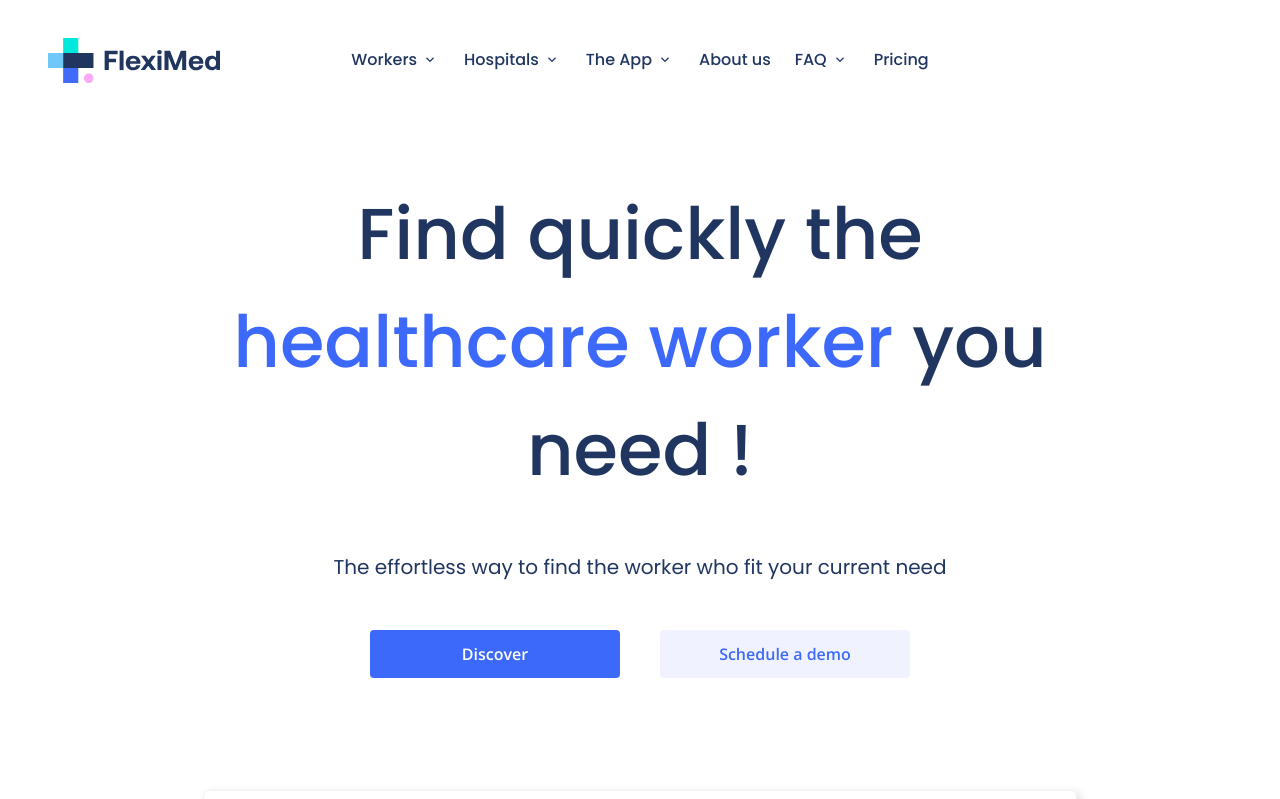
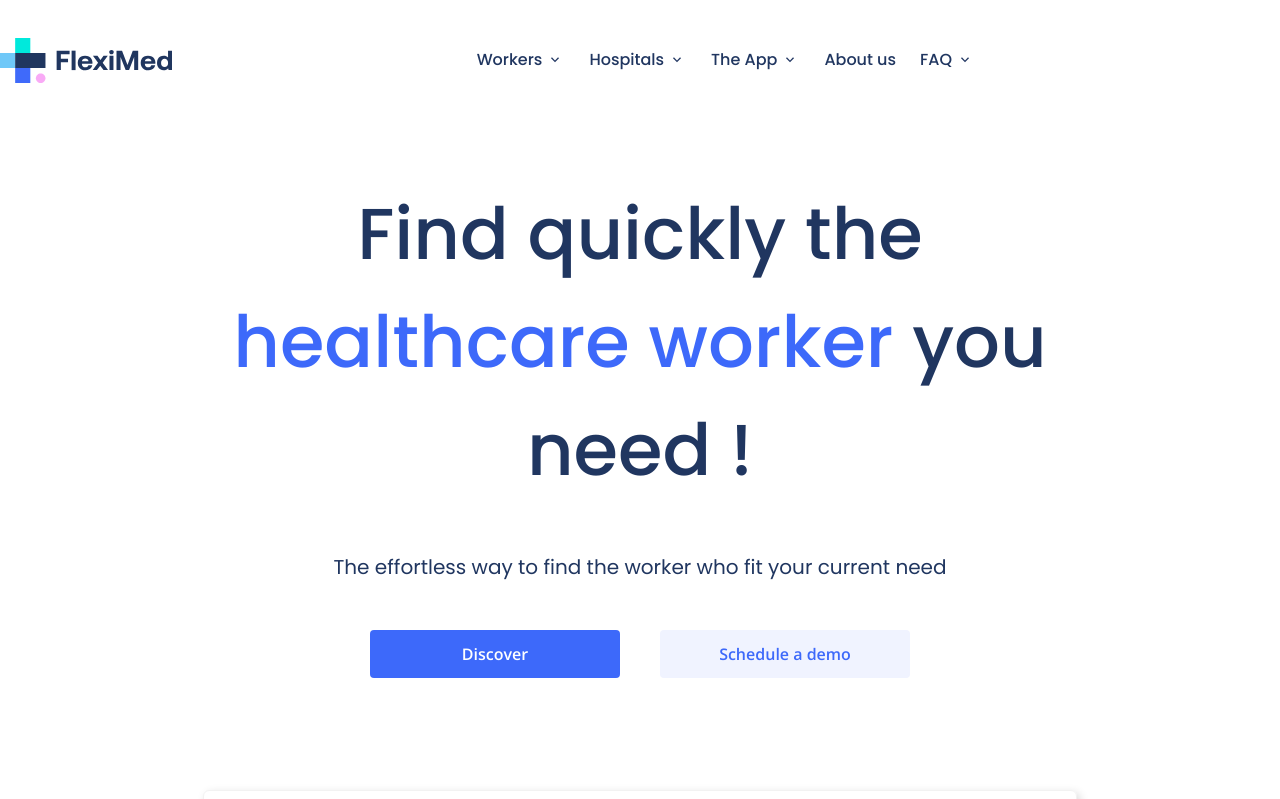
Before and after one commit to WandoCode/my-saas, a Next.js app: page / in a window 1280 px wide. Shown: the top 799 px of the page. Built offline with nearby package versions, Linux system fonts and the light colour scheme.

Commit message:
Remove the pricing page

```diff
--- a/src/app/components/nav/Nav.tsx
+++ b/src/app/components/nav/Nav.tsx
@@ -4,7 +4,7 @@ import Image from 'next/image'
 import { NavItem } from '.'
 import clsx from 'clsx'
 import { useEffect, useRef, useState } from 'react'
-import { navLinks } from '@/app/config'
+import { navLinks } from '@/app/content'
 import { activeScroll, desactiveScroll } from '@/app/utils'
 
 interface PropsNav {
--- a/src/app/config/mainNavLinks.tsx
+++ b/src/app/content/mainNavLinks.tsx
@@ -32,7 +32,6 @@ const navLinks = [
       { name: 'Hospitals', href: '#' },
     ],
   },
-  { name: 'Pricing', href: './pricing' },
 ]
 
 export { navLinks }
--- a/src/style/main.css
+++ b/src/style/main.css
@@ -526,6 +526,14 @@ body {
     font-size: 72px;
   }
 }
+.h1--small {
+  font-size: 28px;
+}
+@media (min-width: 64rem) {
+  .h1--small {
+    font-size: 64px;
+  }
+}
 
 .subtitle {
   font-size: 16px;
@@ -619,11 +627,11 @@ body {
     height: 80px;
   }
 }
-.header__logo-container, .header__empty-container {
+.header__side-container {
   margin-left: 1.5rem;
 }
 @media (min-width: 64rem) {
-  .header__logo-container, .header__empty-container {
+  .header__side-container {
     width: 250px;
     margin-left: 3rem;
   }
@@ -691,6 +699,10 @@ body {
 .hero-image img {
   height: auto;
   border-radius: 6px;
+}
+
+.prices {
+  margin-top: 60px;
 }
 
 .button {
--- a/src/style/pages/_index.scss
+++ b/src/style/pages/_index.scss
@@ -1 +1,2 @@
 @forward './home';
+@forward './pricing';
--- /dev/null
+++ b/src/style/pages/pricing/_index.scss
@@ -0,0 +1 @@
+@forward './prices';
--- /dev/null
+++ b/src/style/pages/pricing/_prices.scss
@@ -0,0 +1,3 @@
+.prices {
+  margin-top: 60px;
+}
```
Also changed, not shown: src/app/pricing/page.tsx (deleted, +0 -9 lines), src/style/base/_typo.scss (+8 -0 lines), src/app/content/index.tsx (renamed from src/app/config/index.tsx), 1 other file (tests, documents, lock files or other folders).
